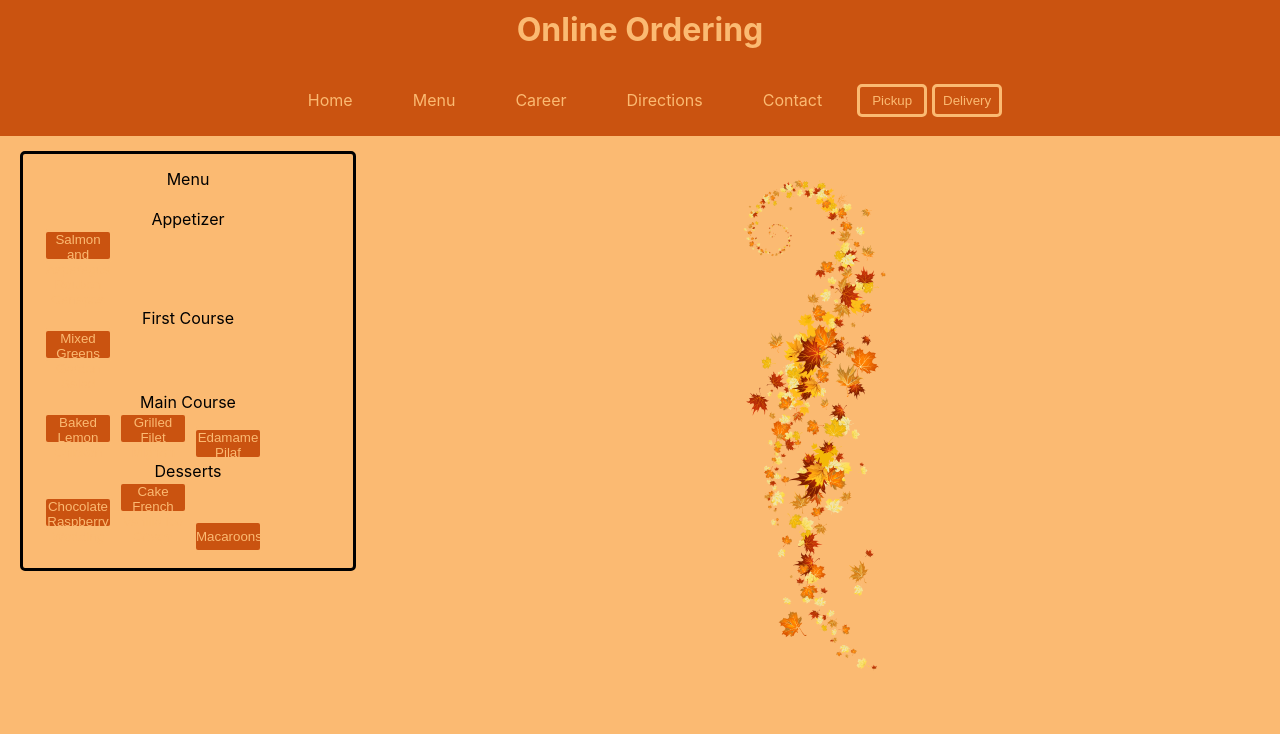
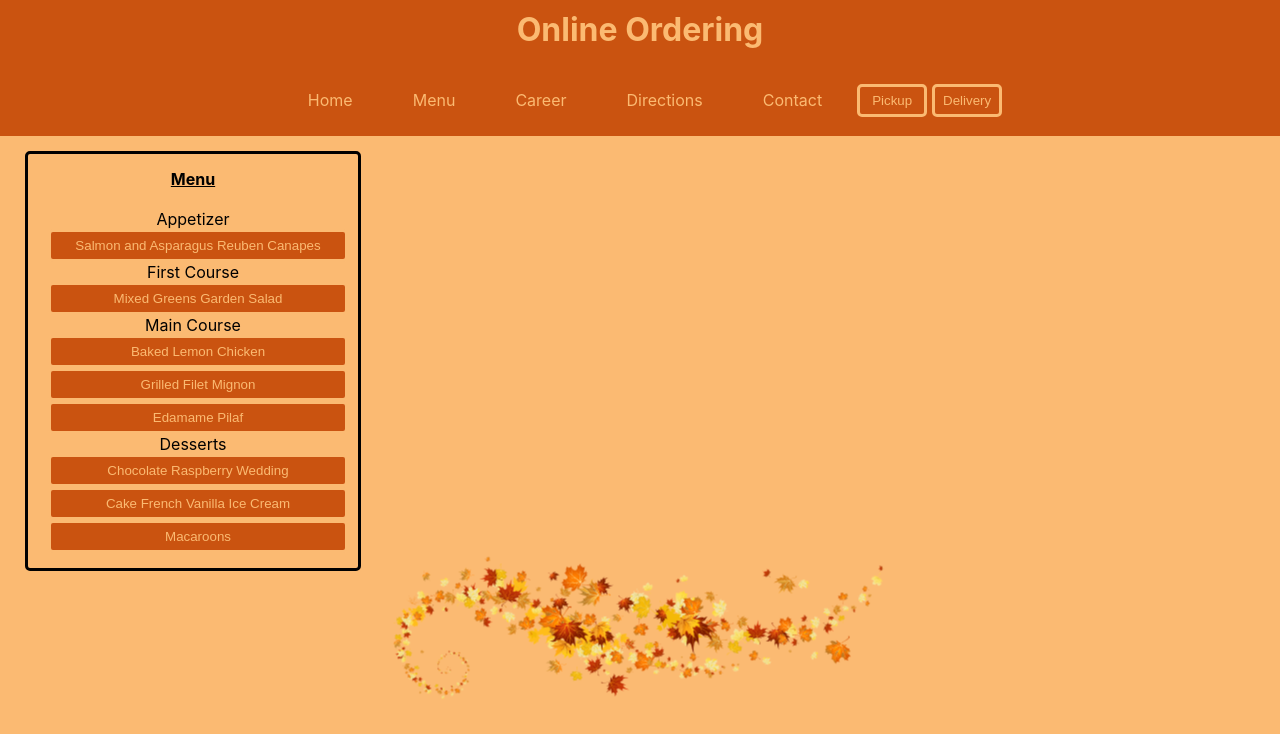
Before and after one commit to Zayzay124/RestaurantWebsite, a React (Create React App) app in the folder online ordering/: page / in a window 1280 px wide. Shown: the top 734 px of the page. Built offline with nearby package versions, Linux system fonts and the light colour scheme.

Commit message:
Update App.css

```diff
--- a/online ordering/src/App.css
+++ b/online ordering/src/App.css
@@ -74,14 +74,37 @@ button:focus {
   border: solid;
 }
 
+.app {
+  width: 300px;
+  justify-content: center;
+}
+
+.first {
+  width: 300px;
+}
+
+.main {
+  width: 300px;
+}
+
+.desserts {
+  width: 300px;
+}
+
 .menu {
   width: 300px;
   border: 3px solid black;
   border-radius: 5px;
   padding: 15px;
   float: left;
-  margin-left: 20px;
+  margin-left: 25px;
+  margin-right: auto;
   margin-top: 15px;
+}
+
+.title {
+  text-decoration-line: underline;
+  font-weight: bold;
 }
 
 .summary {
@@ -95,9 +118,10 @@ button:focus {
 }
 
 .img {
-  display: flex;
   justify-content: center;
   align-items: center;
+  rotate: 270deg;
+  display: block;
 }
 
 p {
```
